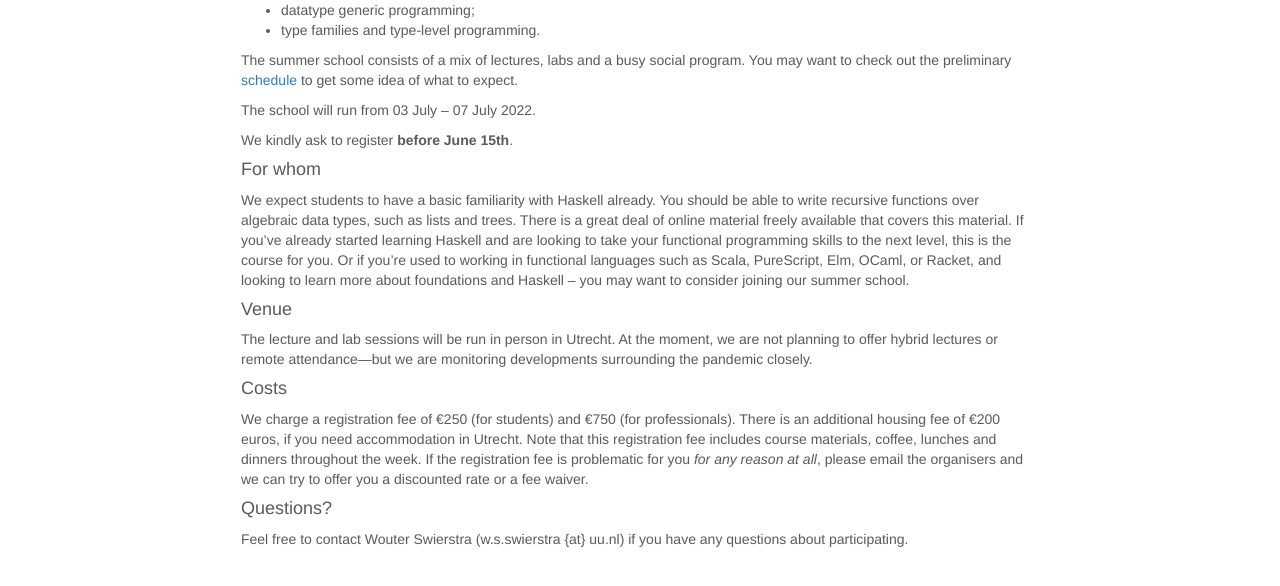
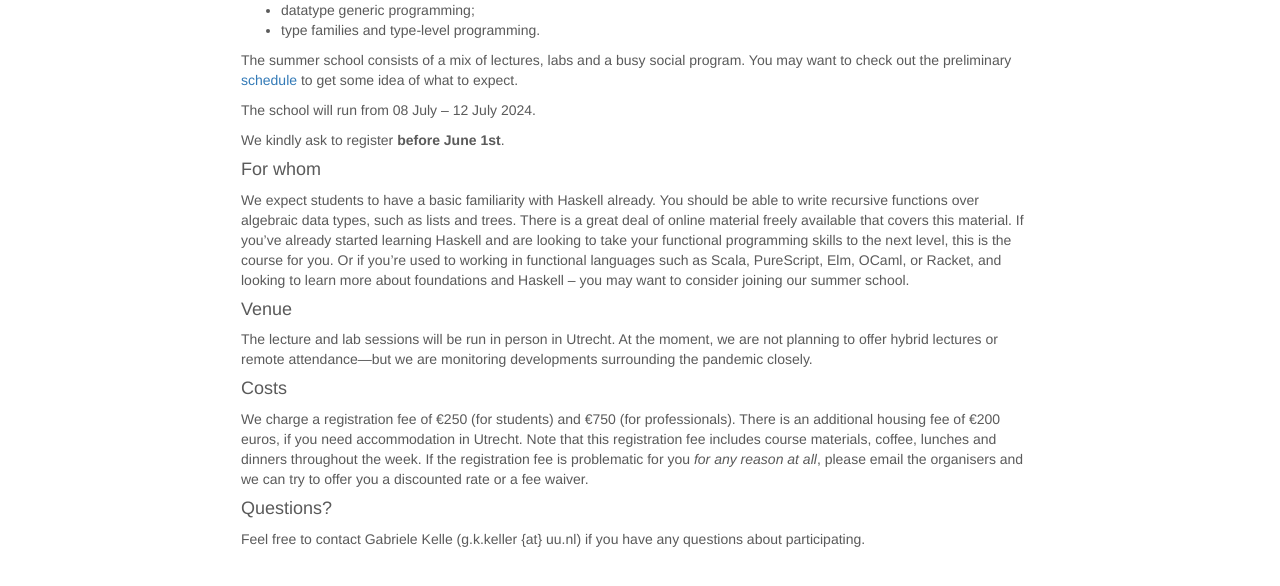
Before and after one commit to uu-afp/uu-afp.github.io, a Jekyll site: the page built from about.md, in a window 1280 px wide. Shown: the part 290-876 px from the top of the page. Built offline with Jekyll 4.4.1, drawn with Linux system fonts in a browser that asks for light colours; nearby versions of some CDN libraries.

Commit message:
Fix dates; contact email.

```diff
--- a/about.md
+++ b/about.md
@@ -24,9 +24,9 @@ The summer school consists of a mix of lectures, labs and a busy
 social program. You may want to check out the preliminary
 [schedule](schedule.html) to get some idea of what to expect.
 
-The school will run from 03 July &ndash; 07 July 2022.
+The school will run from 08 July &ndash; 12 July 2024.
 
-We kindly ask to register **before June 15th**.
+We kindly ask to register **before June 1st**.
 
 #### For whom
 
@@ -61,7 +61,7 @@ discounted rate or a fee waiver.
 
 #### Questions?
 
-Feel free to contact Wouter Swierstra (w.s.swierstra {at} uu.nl) if
+Feel free to contact Gabriele Kelle (g.k.keller {at} uu.nl) if
 you have any questions about participating.
 
 
```
